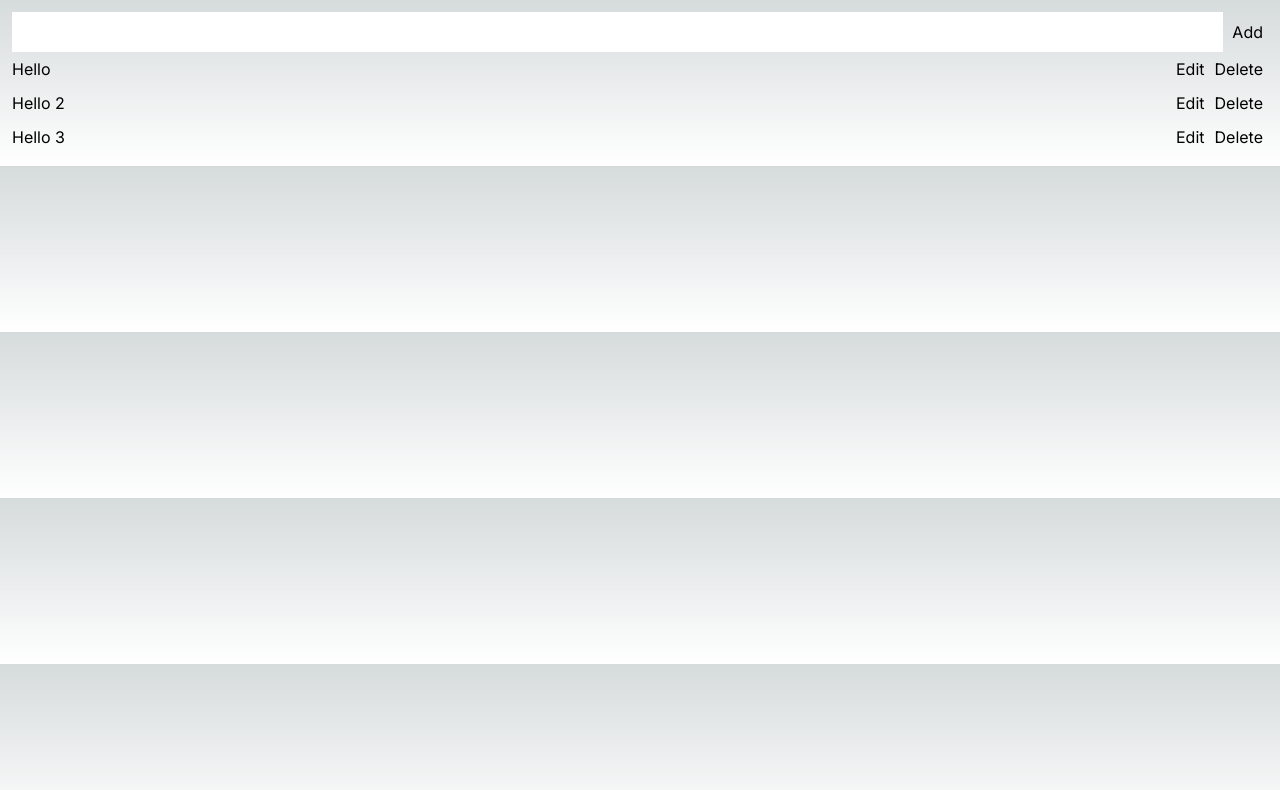
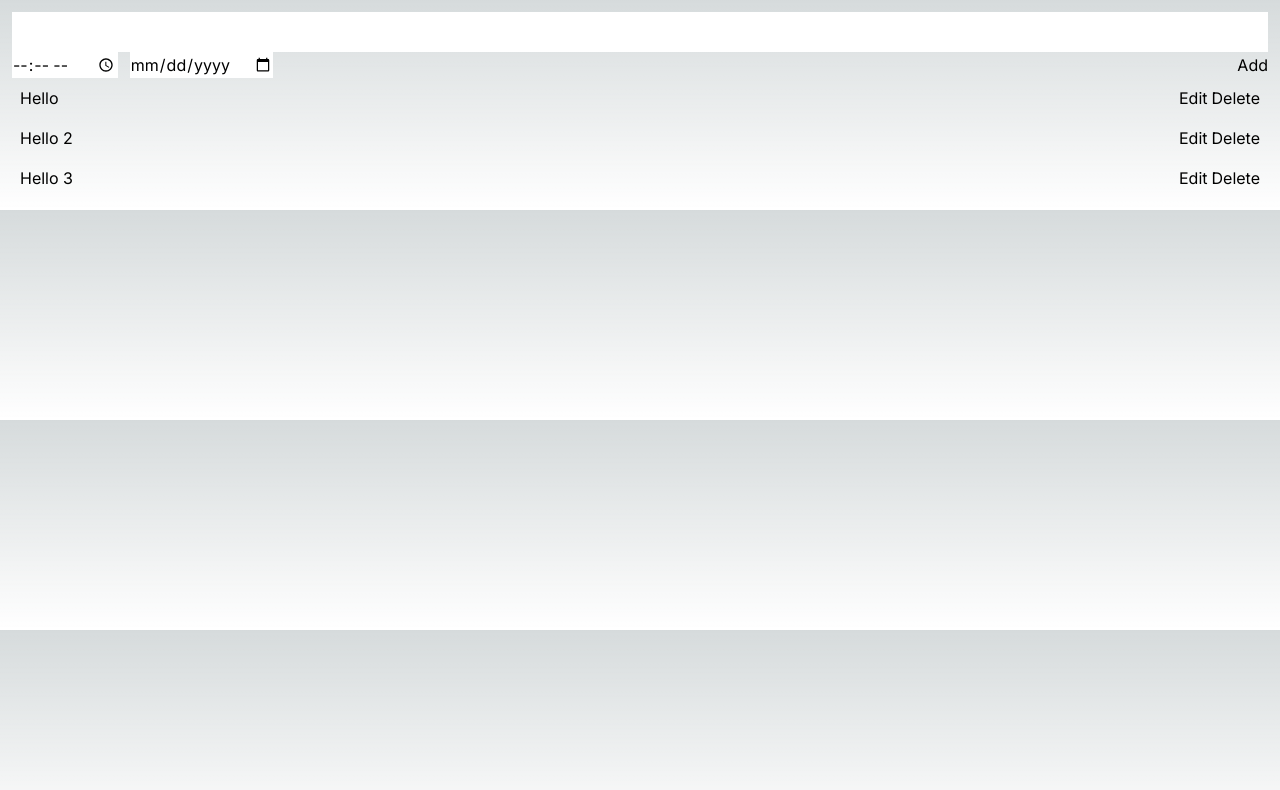
Before and after one commit to Edogawawa/Milestone, a Next.js app: page / in a window 1280 px wide. Shown: the top 790 px of the page. Built offline with nearby package versions, Linux system fonts and the light colour scheme.

Commit message:
Implemented date and time

```diff
--- a/src/app/globals.css
+++ b/src/app/globals.css
@@ -26,6 +26,6 @@ body {
     rgb(var(--background-start-rgb));
 }
 
-button {
-  padding: 5px
+input {
+  outline: none;
 }
--- a/src/app/page.js
+++ b/src/app/page.js
@@ -4,6 +4,8 @@ import { useEffect, useState } from "react"
  * @typedef {{
  *  id: string
  *  description: string
+ *  date?: string
+ *  time?: string
  * }} ToDo
  */
 
@@ -15,15 +17,18 @@ const uid = function(){
 const rawToDos = [
   {
     id: uid(),
-    description: "Hello"
+    description: "Hello",
+    date: "", time: ""
   },
   {
     id: uid(),
-    description: "Hello 2"
+    description: "Hello 2",
+    date: "", time: ""
   },
   {
     id: uid(),
-    description: "Hello 3"
+    description: "Hello 3",
+    date: "", time: ""
   }
 ]
 
@@ -39,10 +44,14 @@ export default function Home() {
     const toDo = toDos.find(v => v.id === editedId)
     if(!toDo) return
     setDescription(toDo.description)
+    setDate(toDo.date)
+    setTime(toDo.time)
   }, [editedId])
 
   const clearInput = () => {
     setDescription("")
+    setDate("")
+    setTime("")
   }
 
   const createToDo = () => {
@@ -51,19 +60,27 @@ export default function Home() {
       return
     }
 
-    setToDo([...toDos, {
+    const newToDo = {
       id: uid(),
-      description: description
-    }])
+      description: description,
+      date, time
+    }
+
+    setToDo([...toDos, newToDo])
     clearInput()
   }
 
   const updateToDo = () => {
+    if (description === "") {
+      alert("description can't be empty")
+      return
+    }
+
     setToDo(toDos.map(v => {
       if(v.id === editedId){
         return {
           id: editedId,
-          description
+          description, date, time
         }
       } else return v
     }))
@@ -82,7 +99,7 @@ export default function Home() {
 
   return (
     <main className="p-3">
-      <div className="flex flex-row gap-1">
+      <div className="flex flex-col">
         <input
           type="text"
           value={description}
@@ -90,42 +107,57 @@ export default function Home() {
           onChange={e => setDescription(e.target.value) }
         ></input>
 
-        {/* <input
-          type="date"
-          className="text-black"
-          onChange={e => setDate(e.target.value)}
-        ></input>
+        <div className="flex flex-row">
+          {/* Create clear button later */}
+          <div className="flex flex-row gap-3">
             <input
               type="time"
               className="text-black"
+              value={time}
               onChange={e => setTime(e.target.value)}
-        ></input>*/}
+            ></input>
 
+            <input
+              type="date"
+              className="text-black"
+              value={date}
+              onChange={e => setDate(e.target.value)}
+            ></input>
+          </div>
+
+          <div className="ml-auto flex flex-row gap-1">
             {
               editedId ?
-          <div className="flex flex-row">
+                <>
                   <button
                     onClick={updateToDo}
                   >Update</button>
                   <button
                     onClick={cancelUpdateToDo}
                   >Cancel</button>
-          </div>
+                </>
                 :
                 <button
                   onClick={createToDo}
                 >Add</button>
             }
           </div>
+        </div>
+      </div>
       <div className="flex flex-col">
-        {toDos.map(v => <div key={v.id} className="flex flex-row">
+        {toDos.map(v => <div key={v.id} className="flex flex-row gap-2 p-2">
           <div
             className="flex items-center"
           >{v.description}</div>
-          <div className="ml-auto">
+          <div className="flex items-center">{v.time+ " " + v.date}</div>
+          {
+            editedId !== v.id ?
+              <div className="ml-auto flex flex-row gap-1">
                 <button onClick={() => setEditedId(v.id)}>Edit</button>
                 <button onClick={deleteToDo.bind(null, v.id)}>Delete</button>
               </div>
+              : null
+          }
         </div>)}
       </div>
     </main>
```
Lines whose indentation alone changed are shown as unchanged.
